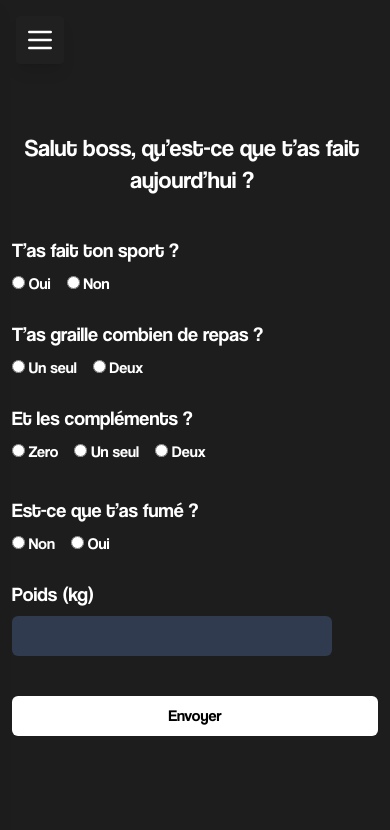
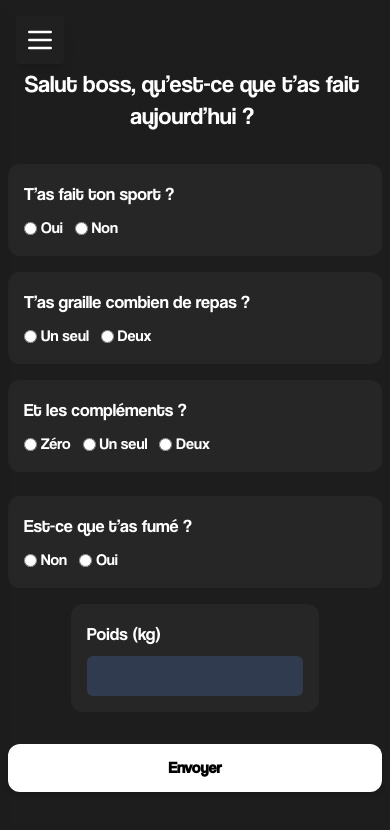
Before and after one commit to GBuard/g-rising, a React (Create React App) app in the folder client/: page / in a window 390 px wide. Shown: the top 830 px of the page. Built offline with nearby package versions, Linux system fonts and the light colour scheme.

Commit message:
Update responsive

```diff
--- a/client/src/pages/SaisieDuJour.jsx
+++ b/client/src/pages/SaisieDuJour.jsx
@@ -71,59 +71,61 @@ export default function SaisieDuJour() {
     };
 
     return (
-        <div className="min-h-screen bg-[#1D1D1D] text-white flex items-center justify-center px-3 sm:px-6 md:px-10 py-6 sm:py-8">
-            <div className="w-full max-w-full sm:max-w-2xl md:max-w-3xl">
-                <h2 className="text-2xl sm:text-3xl md:text-6xl text-center mb-10 sm:mb-16 md:mb-40 mt-6 sm:mt-10 md:mt-20">
-                    {"Salut boss, qu’est-ce que t’as fait aujourd’hui ?"
-                        .split(" ")
-                        .map((word, index) => (
+        <div className="min-h-screen bg-[#1D1D1D] text-white flex items-center justify-center px-2 sm:px-4 md:px-8 py-6 sm:py-10">
+            <div className="w-full max-w-full sm:max-w-2xl md:max-w-3xl mx-auto">
+                <h2 className="text-2xl sm:text-3xl md:text-5xl text-center mb-8 sm:mb-14 md:mb-24 mt-4 sm:mt-8 md:mt-16">
+                    {sentence.split(" ").map((word, index) => (
                         <span
                             key={index}
-                                className="word-animate"
-                                style={{ animationDelay: `${index * 100}ms` }}
+                            className="inline-block opacity-90"
+                            style={{
+                                animation: `fadeIn 0.5s ${index * 0.07}s both`,
+                            }}
                         >
                             {word}&nbsp;
                         </span>
                     ))}
                 </h2>
-                <form onSubmit={handleSubmit} className="space-y-8">
+                <form onSubmit={handleSubmit} className="space-y-6">
                     {/* LIGNE 1 */}
-                    <div className="flex flex-col md:flex-row justify-between gap-6 md:gap-8">
+                    <div className="flex flex-col md:flex-row gap-4 md:gap-6">
                         {/* Sport */}
-                        <div className="flex flex-col space-y-2 flex-1">
-                            <label className="text-xl sm:text-2xl md:text-3xl">
+                        <div className="flex-1 bg-[#262626] rounded-xl p-4 flex flex-col gap-2">
+                            <label className="text-lg sm:text-xl md:text-2xl font-medium">
                                 T’as fait ton sport ?
                             </label>
-                            <div className="flex gap-4">
-                                <label>
+                            <div className="flex gap-3">
+                                <label className="flex items-center gap-1 cursor-pointer">
                                     <input
                                         type="radio"
                                         name="sport"
                                         value="true"
                                         checked={sport === true}
                                         onChange={() => setSport(true)}
+                                        className="accent-green-500"
                                     />{" "}
                                     Oui
                                 </label>
-                                <label>
+                                <label className="flex items-center gap-1 cursor-pointer">
                                     <input
                                         type="radio"
                                         name="sport"
                                         value="false"
                                         checked={sport === false}
                                         onChange={() => setSport(false)}
+                                        className="accent-red-500"
                                     />{" "}
                                     Non
                                 </label>
                             </div>
                         </div>
                         {/* Repas */}
-                        <div className="flex flex-col space-y-2 flex-1">
-                            <label className="text-xl sm:text-2xl md:text-3xl">
+                        <div className="flex-1 bg-[#262626] rounded-xl p-4 flex flex-col gap-2">
+                            <label className="text-lg sm:text-xl md:text-2xl font-medium">
                                 T’as graille combien de repas ?
                             </label>
-                            <div className="flex gap-4">
-                                <label>
+                            <div className="flex gap-3">
+                                <label className="flex items-center gap-1 cursor-pointer">
                                     <input
                                         type="radio"
                                         name="repas"
@@ -132,10 +134,11 @@ export default function SaisieDuJour() {
                                         onChange={(e) =>
                                             setRepas(e.target.value)
                                         }
+                                        className="accent-yellow-400"
                                     />{" "}
                                     Un seul
                                 </label>
-                                <label>
+                                <label className="flex items-center gap-1 cursor-pointer">
                                     <input
                                         type="radio"
                                         name="repas"
@@ -144,18 +147,19 @@ export default function SaisieDuJour() {
                                         onChange={(e) =>
                                             setRepas(e.target.value)
                                         }
+                                        className="accent-yellow-400"
                                     />{" "}
                                     Deux
                                 </label>
                             </div>
                         </div>
                         {/* Compléments */}
-                        <div className="flex flex-col space-y-2 flex-1">
-                            <label className="text-xl sm:text-2xl md:text-3xl">
+                        <div className="flex-1 bg-[#262626] rounded-xl p-4 flex flex-col gap-2">
+                            <label className="text-lg sm:text-xl md:text-2xl font-medium">
                                 Et les compléments ?
                             </label>
-                            <div className="flex gap-4 flex-wrap">
-                                <label>
+                            <div className="flex gap-3 flex-wrap">
+                                <label className="flex items-center gap-1 cursor-pointer">
                                     <input
                                         type="radio"
                                         name="complements"
@@ -164,10 +168,11 @@ export default function SaisieDuJour() {
                                         onChange={(e) =>
                                             setComplements(e.target.value)
                                         }
+                                        className="accent-blue-400"
                                     />{" "}
-                                    Zero
+                                    Zéro
                                 </label>
-                                <label>
+                                <label className="flex items-center gap-1 cursor-pointer">
                                     <input
                                         type="radio"
                                         name="complements"
@@ -176,10 +181,11 @@ export default function SaisieDuJour() {
                                         onChange={(e) =>
                                             setComplements(e.target.value)
                                         }
+                                        className="accent-blue-400"
                                     />{" "}
                                     Un seul
                                 </label>
-                                <label>
+                                <label className="flex items-center gap-1 cursor-pointer">
                                     <input
                                         type="radio"
                                         name="complements"
@@ -188,6 +194,7 @@ export default function SaisieDuJour() {
                                         onChange={(e) =>
                                             setComplements(e.target.value)
                                         }
+                                        className="accent-blue-400"
                                     />{" "}
                                     Deux
                                 </label>
@@ -195,57 +202,64 @@ export default function SaisieDuJour() {
                         </div>
                     </div>
                     {/* LIGNE 2 */}
-                    <div className="flex flex-col md:flex-row justify-between gap-6 md:gap-8">
+                    <div className="flex flex-col md:flex-row gap-4 md:gap-6 items-stretch">
                         {/* Cannabis */}
-                        <div className="flex flex-col space-y-2 flex-1">
-                            <label className="text-xl sm:text-2xl md:text-3xl">
+                        <div className="flex-1 bg-[#262626] rounded-xl p-4 flex flex-col gap-2">
+                            <label className="text-lg sm:text-xl md:text-2xl font-medium">
                                 Est-ce que t’as fumé ?
                             </label>
-                            <div className="flex gap-4">
-                                <label>
+                            <div className="flex gap-3">
+                                <label className="flex items-center gap-1 cursor-pointer">
                                     <input
                                         type="radio"
                                         name="cannabis"
                                         value="false"
                                         checked={cannabis === false}
                                         onChange={() => setCannabis(false)}
+                                        className="accent-green-500"
                                     />{" "}
                                     Non
                                 </label>
-                                <label>
+                                <label className="flex items-center gap-1 cursor-pointer">
                                     <input
                                         type="radio"
                                         name="cannabis"
                                         value="true"
                                         checked={cannabis === true}
                                         onChange={() => setCannabis(true)}
+                                        className="accent-red-500"
                                     />{" "}
                                     Oui
                                 </label>
                             </div>
                         </div>
                         {/* Poids */}
-                        <div className="flex flex-col space-y-2 flex-1 max-w-xs">
-                            <label className="text-xl sm:text-2xl md:text-3xl">
+                        <div className="flex-1 bg-[#262626] rounded-xl p-4 flex flex-col gap-2 max-w-xs mx-auto md:mx-0">
+                            <label className="text-lg sm:text-xl md:text-2xl font-medium">
                                 Poids (kg)
                             </label>
                             <input
                                 type="number"
                                 value={poids}
                                 onChange={(e) => setPoids(e.target.value)}
-                                className="bg-[#313b4f] text-white px-4 py-2 rounded-md w-full"
+                                className="bg-[#313b4f] text-white px-4 py-2 rounded-md w-full outline-none focus:ring-2 focus:ring-blue-400"
                             />
                         </div>
                         {/* Bouton */}
+                        <div className="flex-1 flex items-end justify-center md:justify-end mt-4 md:mt-0">
                             <button
                                 type="submit"
-                            className="bg-white hover:bg-white/80 px-6 py-2 rounded-md text-black transition duration-200 w-full md:w-auto mt-4 md:mt-0"
+                                className="bg-white hover:bg-white/80 px-8 py-3 rounded-xl text-black font-semibold transition duration-200 w-full md:w-auto shadow-md"
                             >
                                 Envoyer
                             </button>
                         </div>
+                    </div>
                 </form>
             </div>
+            <style>{`
+                @keyframes fadeIn { from { opacity: 0; transform: translateY(10px); } to { opacity: 1; transform: none; } }
+            `}</style>
         </div>
     );
 }
```
Lines whose indentation alone changed are shown as unchanged.
